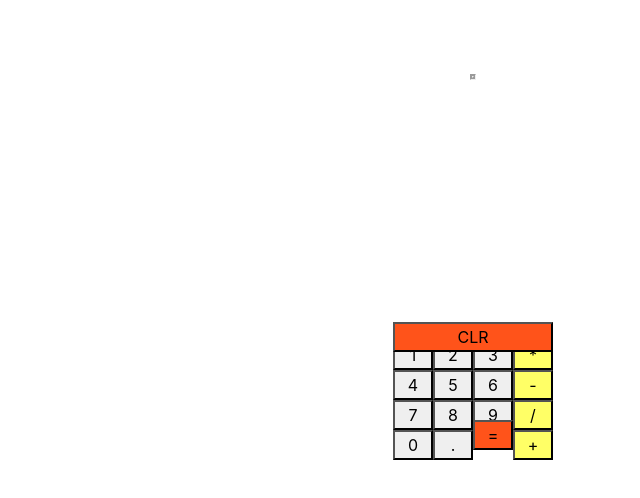
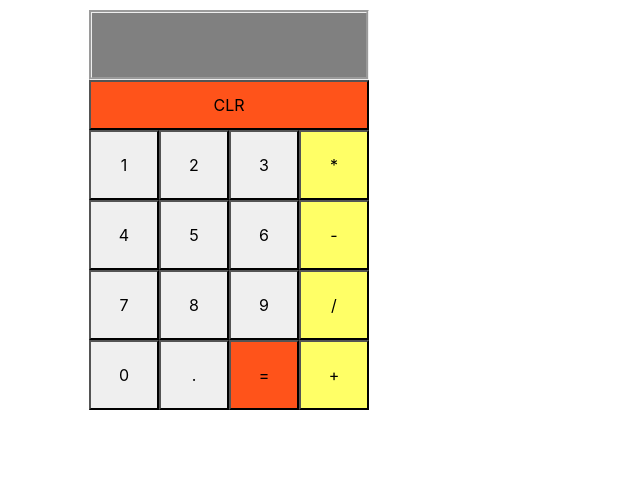
Before and after one commit to Ray2126/calculator-app, a React (Create React App) app: page / in a window 1280 px wide. Shown: the top 498 px of the page, without its empty margins (167-807 px from the left). Built offline with nearby package versions, Linux system fonts and the light colour scheme.

Commit message:
Changed look and feel

```diff
--- a/src/App.css
+++ b/src/App.css
@@ -1,25 +1,76 @@
 .main {
   display: flex;
   place-items: center;
-  height: 100vh;
   justify-content: center;
+  position: relative;
+  width: 280px;
+  height: 400px;
+  left: 20%;
+  top: 10px;
+}
+
+.layoutStage1 {
+  display: flex;
+  place-items: center;
+  justify-content: center;
+  position: absolute;
+  width: 210px;
+  height: 280px;
+  left: 0px;
+  top: 0px;
+}
+
+.layoutStage2 {
+  display: flex;
+  place-items: center;
+  justify-content: center;
+  position: absolute;
+  width: 280px;
+  height: 280px;
+  left: 0px;
+  bottom: 0px;
+}
+
+.layoutStage3 {
+  display: flex;
+  place-items: center;
+  justify-content: center;
+  position: absolute;
+  width: 280px;
+  height: 330px;
+  left: 0px;
+  bottom: 0px;
 }
 
 .numberButtons {
-  max-width: 120px;
+  width: 210px;
+  height: 280px;
+  top: 0px;
+  left: 0px;
 }
 
 .operationButtons {
-  max-width: 40px;
+  position: absolute;
+  width: 70px;
+  height: 280px;
+  top: 0px;
+  right: 0px;
 }
 
 .equalsButton {
   position: absolute;
-  bottom: 43.8%;
-  left: 50%;
+  bottom: 0px;
+  right: 0px;
 }
 
 .clearButton {
   position: absolute;
-  bottom: 56.05%;
+  top: 0px;
+  left: 0px;
 }
+
+.Display {
+  position: absolute;
+  top: 0px;
+  left: 0px;
+}
--- a/src/App.js
+++ b/src/App.js
@@ -1,6 +1,5 @@
 import React, { Component } from "react";
 import "./App.css";
-import Button from "./components/button";
 import Keypad from "./components/keypad";
 import Display from "./components/display/display";
 
@@ -41,7 +40,11 @@ class App extends Component {
         onPress: this.handleOperationPress,
         buttonType: "operation"
       },
-      { face: "+", onPress: this.handleOperationPress, buttonType: "operation" }
+      {
+        face: "+",
+        onPress: this.handleOperationPress,
+        buttonType: "operation"
+      }
     ];
 
     const equalsButton = [
@@ -54,22 +57,34 @@ class App extends Component {
 
     return (
       <div className="main">
+        <span>
           <Display display={this.state.display} />
+        </span>
+
+        {/* Layout of previous plus clear button */}
+        <div className="layoutStage3">
+          {/* Layout of previous plus operation buttons */}
+          <div className="layoutStage2">
+            {/* Layout of number buttons and equals button */}
+            <div className="layoutStage1">
               <span className="numberButtons">
                 <Keypad buttons={numberButtons} />
               </span>
+
               <span className="equalsButton">
                 <Keypad buttons={equalsButton} />
               </span>
+            </div>
+
             <span className="operationButtons">
               <Keypad buttons={operationButtons} />
             </span>
+          </div>
+
           <span className="clearButton">
             <Keypad buttons={clearButton} />
           </span>
-        {console.log(this.state.display)}
-        {console.log(this.state.operationIndexCounter)}
-        {console.log(this.state.operationIndex)}
+        </div>
       </div>
     );
   }
--- a/src/components/button.css
+++ b/src/components/button/button.css
@@ -1,9 +1,11 @@
 button {
-  width: 40px;
+  width: 70px;
+  height: 70px;
 }
 
 .clear {
-  width: 160px;
+  width: 280px;
+  height: 50px;
   background-color: #ff531a;
 }
 
--- a/src/components/button.jsx
+++ b/src/components/button/button.jsx
@@ -9,7 +9,6 @@ class Button extends Component {
           className={this.props.buttonType.toString()}
           onClick={() => this.props.onPress(this.props.face)}
         >
-          {console.log("My type is - ", this.props.buttonType)}
           {this.props.face}
         </button>
       </React.Fragment>
--- a/src/components/display/display.css
+++ b/src/components/display/display.css
@@ -1,5 +1,15 @@
 .Display {
   border-style: groove;
-  position: absolute;
-  bottom: 90%;
+  bottom: 70%;
+  width: 280px;
+  height: 70px;
+  background-color: gray;
+  color: white;
+  font-size: 50px;
+  text-align: left;
 }
+
+/* @font-face {
+  font-family: "digital-clock-font";
+  src: url("../../digital-7.regular.ttf");
+} */
--- a/src/components/display/display.jsx
+++ b/src/components/display/display.jsx
@@ -3,13 +3,7 @@ import "./display.css";
 
 class Display extends Component {
   render() {
-    return (
-      <div className="Display">
-        {" "}
-        {console.log(this.props.display)}
-        {this.props.display}
-      </div>
-    );
+    return <div className="Display">{this.props.display}</div>;
   }
 }
 
--- a/src/components/keypad.jsx
+++ b/src/components/keypad.jsx
@@ -1,6 +1,5 @@
 import React, { Component } from "react";
-import Button from "./button";
-import "./keypad.css";
+import Button from "./button/button";
 
 class Keypad extends Component {
   render() {
@@ -8,6 +7,7 @@ class Keypad extends Component {
       <div className="keypad">
         {this.props.buttons.map(button => (
           <Button
+            key={button.face}
             face={button.face}
             onPress={button.onPress}
             buttonType={button.buttonType}
--- a/src/index.js
+++ b/src/index.js
@@ -4,7 +4,6 @@ import "./index.css";
 import App from "./App";
 import * as serviceWorker from "./serviceWorker";
 import "bootstrap/dist/css/bootstrap.css";
-import Button from "./components/button";
 
 ReactDOM.render(<App />, document.getElementById("root"));
 
```
Also changed, not shown: src/components/keypad.css (deleted). Lines whose indentation alone changed are shown as unchanged.
